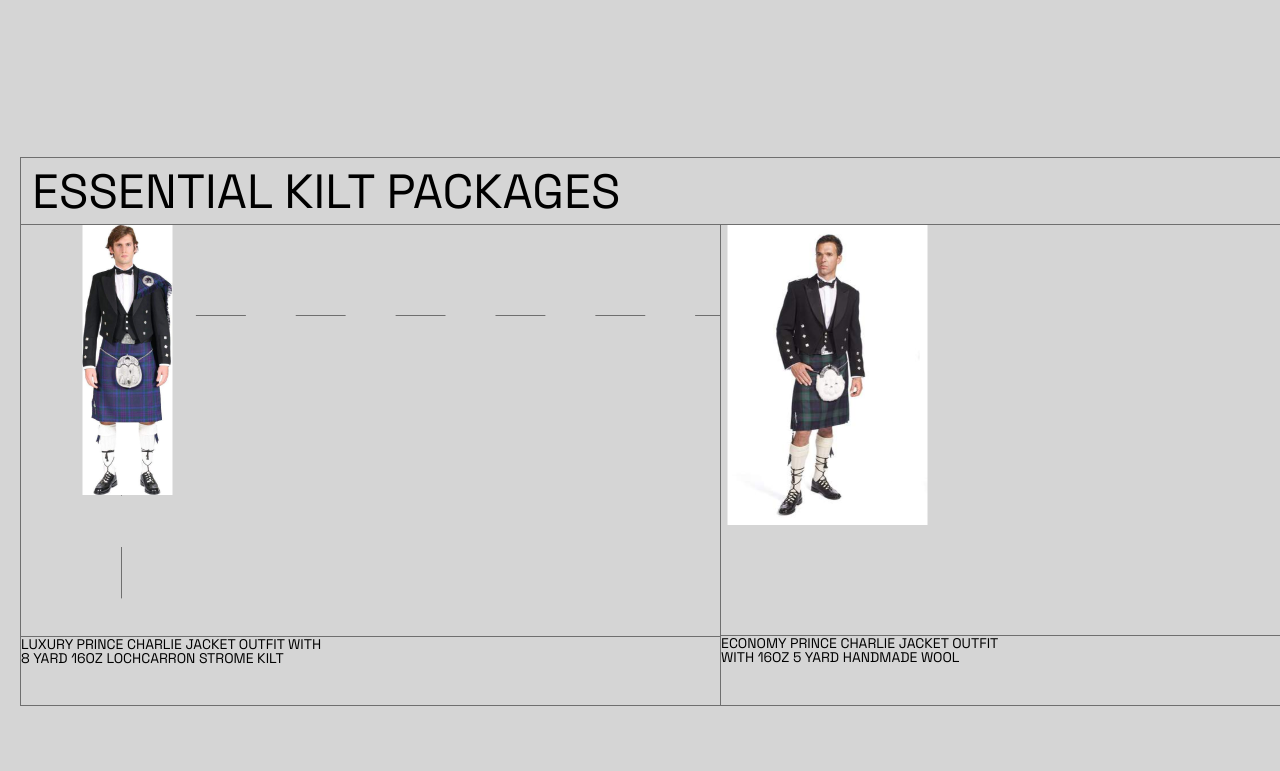
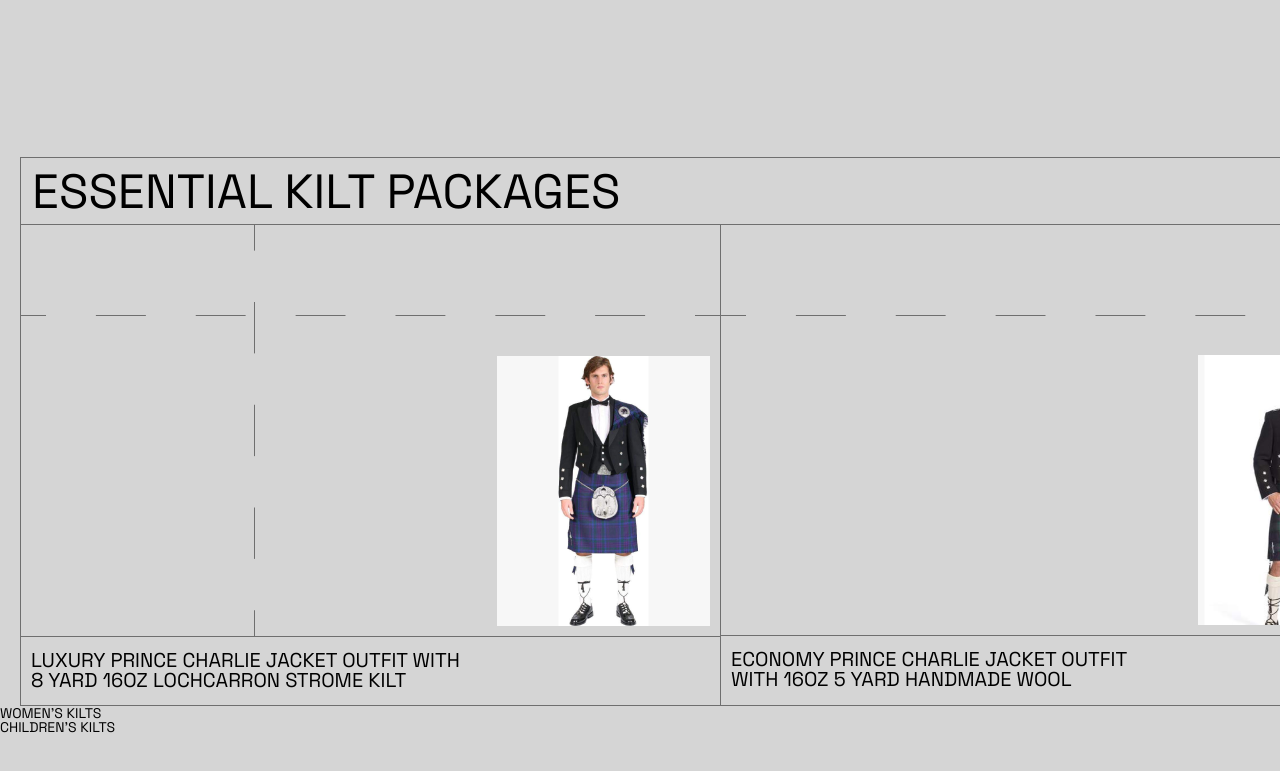
Before and after one commit to ZenovichAN/Kilt_First_Website, a plain HTML site: page index.html in a window 1280 px wide. Shown: the part 1746-2517 px from the top of the page. Drawn offline with Linux system fonts and the light colour scheme.

Commit message:
add block 4

```diff
--- a/index.html
+++ b/index.html
@@ -10,6 +10,7 @@
     <link rel="stylesheet" href="CSS/Ferst-Block-general-page.css">
     <link rel="stylesheet" href="CSS/Two-block-general-page.css">
     <link rel="stylesheet" href="CSS/tree-block-general-page.css">
+    <link rel="stylesheet" href="">
     <link rel="preconnect" href="https://fonts.googleapis.com">
     <link rel="preconnect" href="https://fonts.gstatic.com" crossorigin>
     <link href="https://fonts.googleapis.com/css2?family=Space+Grotesk:wght@300..700&display=swap" rel="stylesheet">
@@ -140,7 +141,7 @@
                 <h2>ESSENTIAL KILT PACKAGES</h2>
             </div>
             <div class="item2-left">
-                <div class="item-left-image"></div>
+                <div class="item2-left-image"></div>
             </div>
             <div class="item3-right">
                 <div class="item3-right-image"></div>
@@ -148,11 +149,15 @@
             <div class="item4-left">
                 <h2>LUXURY PRINCE CHARLIE JACKET OUTFIT WITH <br> 8 YARD 16OZ LOCHCARRON STROME KILT</h2>
             </div>
-                        <div class="item5-right">
+            <div class="item5-right">
                 <h2>Economy Prince Charlie Jacket Outfit <br> with 16oz 5 Yard Handmade Wool</h2>
 
-
-
+        </section>
+        <section class="container-block4-general">
+            <div class="block-left-image"><div class="image-left"></div></div>
+            <div class="block-right-image"><div class="image-right"></div></div>
+            <div class="block-right-bottom"><h2>Women's Kilts</h2></div>
+            <div class="block-right-bottom"><h2>Children's Kilts</h2></div>
         </section>
 
 
--- /dev/null
+++ b/scss/four-block-general.scss
@@ -0,0 +1,13 @@
+
+.container-block4-general {
+}
+.block-left-image {
+}
+.image-left {
+}
+.block-right-image {
+}
+.image-right {
+}
+.block-right-bottom {
+}
--- a/scss/tree-block-general-page.scss
+++ b/scss/tree-block-general-page.scss
@@ -2,7 +2,7 @@
     display: grid;
     grid-template-columns: repeat(2, 700px);
     grid-template-rows: 67px 411px 69px;
-    border: solid 1px #6F6F6F;
+    border: solid 1px #6f6f6f;
     background-color: var(--color-dark-gray);
     margin-left: 20px;
     margin-top: 159px;
@@ -12,7 +12,7 @@
         grid-column: span 2;
         grid-row: span 1;
 
-        border-bottom: solid 1px #6F6F6F;
+        border-bottom: solid 1px #6f6f6f;
         background: url(/images/Image-Line-block-two-general-Page.png) 1300px 20px no-repeat;
 
         h2 {
@@ -23,38 +23,56 @@
     }
 
     .item2-left {
-        border-right: solid 1px #6F6F6F;
- background: url(/images/Line-vertikal-block-tree-general-Page.png) 100px 245px no-repeat, url(/images/Line-gorizontal-block-tree-general-Page.png) 100px 90px no-repeat;
+        border-right: solid 1px #6f6f6f;
+        background:
+            url(/images/Line-vertikal-block-tree-general-Page.png) 233px 0px no-repeat,
+            url(/images/Line-gorizontal-block-tree-general-Page.png) 0px 90px no-repeat;
 
         display: grid;
         // grid-template: auto 50px / 233px; // короткая записть двух нижних строк
+        justify-content: end;
+        align-items: end;
 
-        .item-left-image {
-            width: 217px;
+        .item2-left-image {
+            width: 213px;
             height: 270px;
+            // color: #D5D5D5;//213,213,213.0.5
+
             background: url(/images/Image1-block3-general.png) no-repeat;
+            // background-size: 100% 100%;
+            // background-color: rgba(83.53%, 83.53%, 83.53%, 0.5); I don't see changes with this rgb
+            background-color: hsl(0, 0%, 97%);
+            margin-right: 10px;
+            margin-bottom: 10px;
 
-
-            align-items: stretch; //не выравнивает
+            // align-items: stretch; //не выравнивает
             // margin: 10px 10px;
         }
     }
 
     .item3-right {
-        border-bottom: solid 1px #6F6F6F;
+        border-bottom: solid 1px #6f6f6f;
 
         display: grid;
         // grid-template: auto 50px / 233px; // короткая записть двух нижних строк
+        justify-content: end;
+        align-items: end;
+        background: url(/images/Line-gorizontal-block-tree-general-Page.png) 0px 90px no-repeat;
 
         .item3-right-image {
             background: url(/images/Image2-block3-general.png) no-repeat;
             // margin: 10px 10px;
+            width: 213px;
+            height: 270px;
+            background-color: hsl(0, 0%, 97%);
+            margin-right: 10px;
+            margin-bottom: 10px;
         }
     }
 
     .item4-left {
-        border-top: solid 1px #6F6F6F;
-        border-right: solid 1px #6F6F6F;
+        border-top: solid 1px #6f6f6f;
+        border-right: solid 1px #6f6f6f;
 
         display: grid;
         // grid-template: auto 50px / 233px; // короткая записть двух нижних строк
@@ -64,27 +82,29 @@
                 font-size: 20px;
                 margin-left: 10px;
                 margin-top: 13px;
-
             }
 
             // margin: 10px 10px;
         }
     }
-    .item5-left {
+    .item4-left {
         // border: solid 1px #6F6F6F;
 
-        display: grid;
+        // display: grid;
         // grid-template: auto 50px / 233px; // короткая записть двух нижних строк
-
+        h2 {
+            font-size: 20px;
+            margin-left: 10px;
+            margin-top: 13px;
+        }
+    }
     .item5-right {
         h2 {
             font-size: 20px;
             margin-left: 10px;
             margin-top: 13px;
-
         }
 
         // margin: 10px 10px;
     }
 }
-}
```
Also changed, not shown: CSS/four-block-general.css (added), CSS/tree-block-general-page.css. Lines whose indentation alone changed are shown as unchanged.
